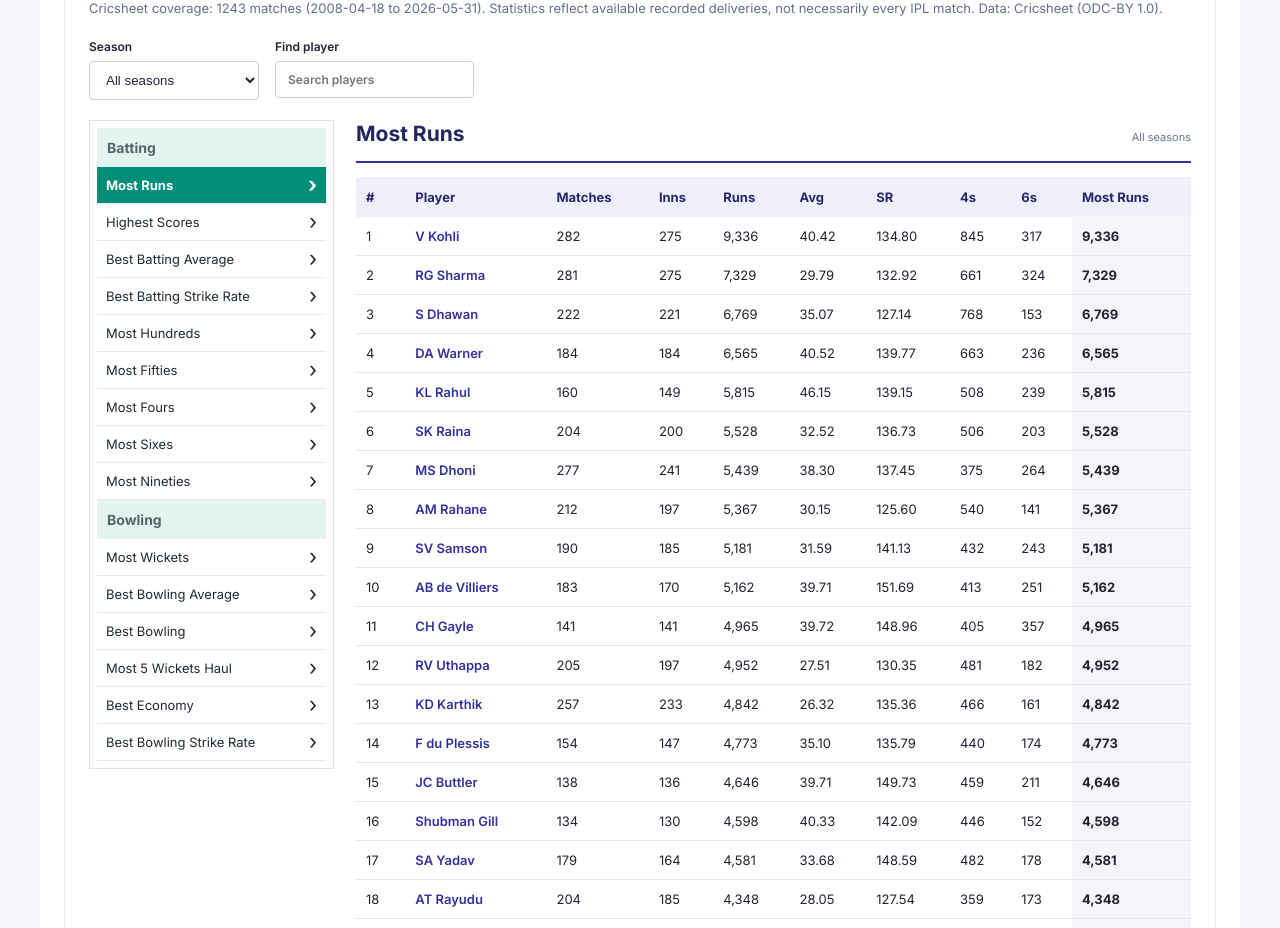
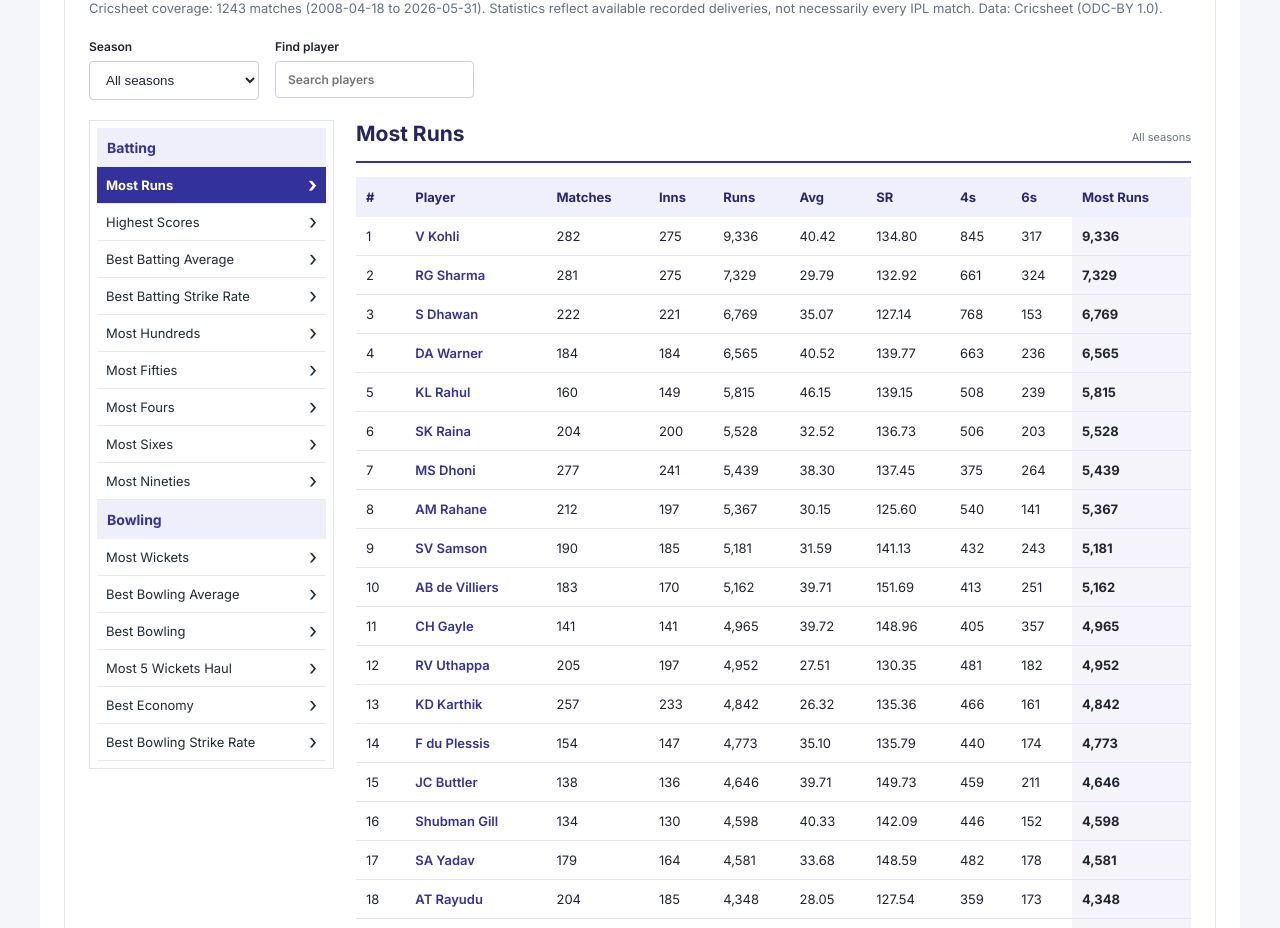
Before and after one commit to amit-webethics/the-cricket-lens, a Next.js app: page /ipl in a window 1280 px wide. Shown: the part 860-1788 px from the top of the page. Built offline with nearby package versions, Linux system fonts and the light colour scheme; no server answers; the database is empty.

Commit message:
Match IPL stats sidebar to Cricket Lens brand purple in light and dark modes

```diff
--- a/app/globals.css
+++ b/app/globals.css
@@ -296,17 +296,17 @@ body[data-theme="dark"] .ipl-record-table td a{color:#c1bfff}
 
 .ipl-record-explorer{display:grid;grid-template-columns:245px minmax(0,1fr);gap:22px;align-items:start}
 .ipl-record-menu{border:1px solid #e0e6e8;padding:7px;background:#fff}
-.ipl-record-menu h3{margin:0;padding:11px 10px;font-size:14px;background:#e6f4ef;color:#53666a}
+.ipl-record-menu h3{margin:0;padding:11px 10px;font-size:14px;background:#efeffb;color:#33319c}
 .ipl-record-menu button{display:flex;align-items:center;justify-content:space-between;width:100%;text-align:left;border:0;border-bottom:1px solid #e8e9eb;padding:10px 9px;background:transparent;color:#202a32;cursor:pointer;font-size:13px}
 .ipl-record-menu button span{font-size:21px;line-height:12px}
-.ipl-record-menu button:hover{background:#edf6f3}
-.ipl-record-menu button.active{background:#008e79;color:white;font-weight:700}
+.ipl-record-menu button:hover{background:#efeffb}
+.ipl-record-menu button.active{background:#33319c;color:white;font-weight:700}
 .ipl-record-results{min-width:0}
 .ipl-record-table td:last-child{background:rgba(51,49,156,.05)}
 body[data-theme="dark"] .ipl-record-menu{background:#202538;border-color:#42495c}
-body[data-theme="dark"] .ipl-record-menu h3{background:#2c4144;color:#d4e8e4}
+body[data-theme="dark"] .ipl-record-menu h3{background:#30305c;color:#e7e6ff}
 body[data-theme="dark"] .ipl-record-menu button{color:#e8e9f2;border-color:#42495c}
-body[data-theme="dark"] .ipl-record-menu button.active{background:#008e79;color:white}
+body[data-theme="dark"] .ipl-record-menu button.active{background:#33319c;color:white}
 body[data-theme="dark"] .ipl-record-menu button:hover:not(.active){background:#353e53}
 @media(max-width:800px){.ipl-record-explorer{grid-template-columns:1fr}.ipl-record-menu{display:grid;grid-template-columns:repeat(2,minmax(0,1fr));gap:2px}.ipl-record-menu h3{grid-column:1/-1}.ipl-record-menu button{font-size:12px}}
 @media(max-width:430px){.ipl-record-menu{grid-template-columns:1fr}}
```
